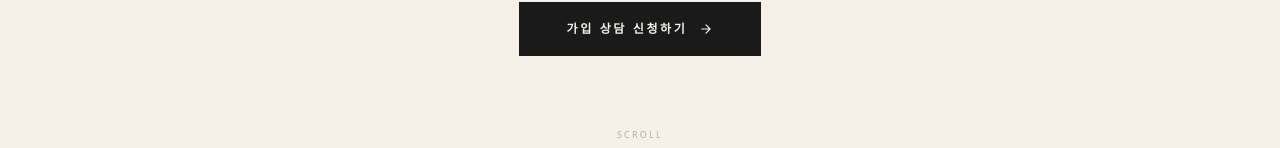
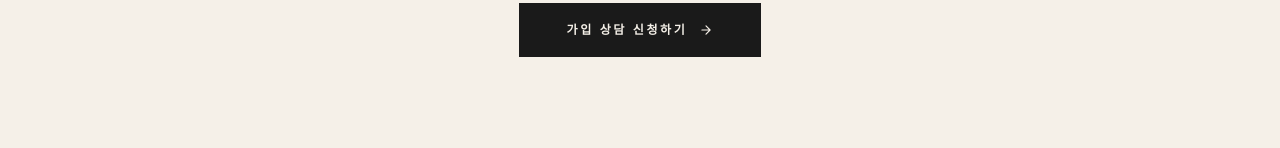
Before and after one commit to seojoonkim/playabot, a React (Vite) app: page / in a window 1280 px wide. Shown: the part 623-771 px from the top of the page. Built offline with nearby package versions, Linux system fonts and the light colour scheme; a web font is replaced by a local one.

Commit message:
fix: 히어로 스크롤 인디케이터 제거

```diff
--- a/src/pages/LandingPage.tsx
+++ b/src/pages/LandingPage.tsx
@@ -64,10 +64,7 @@ export default function LandingPage() {
             <path strokeLinecap="round" strokeLinejoin="round" d="M5 12h14M12 5l7 7-7 7" />
           </svg>
         </button>
-        <div style={{ marginTop: '72px', display: 'flex', flexDirection: 'column', alignItems: 'center', gap: '8px', opacity: 0.3 }}>
-          <span style={{ fontSize: '9px', letterSpacing: '0.25em', fontFamily: 'system-ui, sans-serif' }}>SCROLL</span>
-          <div style={{ width: '1px', height: '36px', background: dark }} />
-        </div>
+        <div style={{ marginTop: '40px' }} />
       </section>
 
       {/* ── 3가지 가치 ── */}
```
